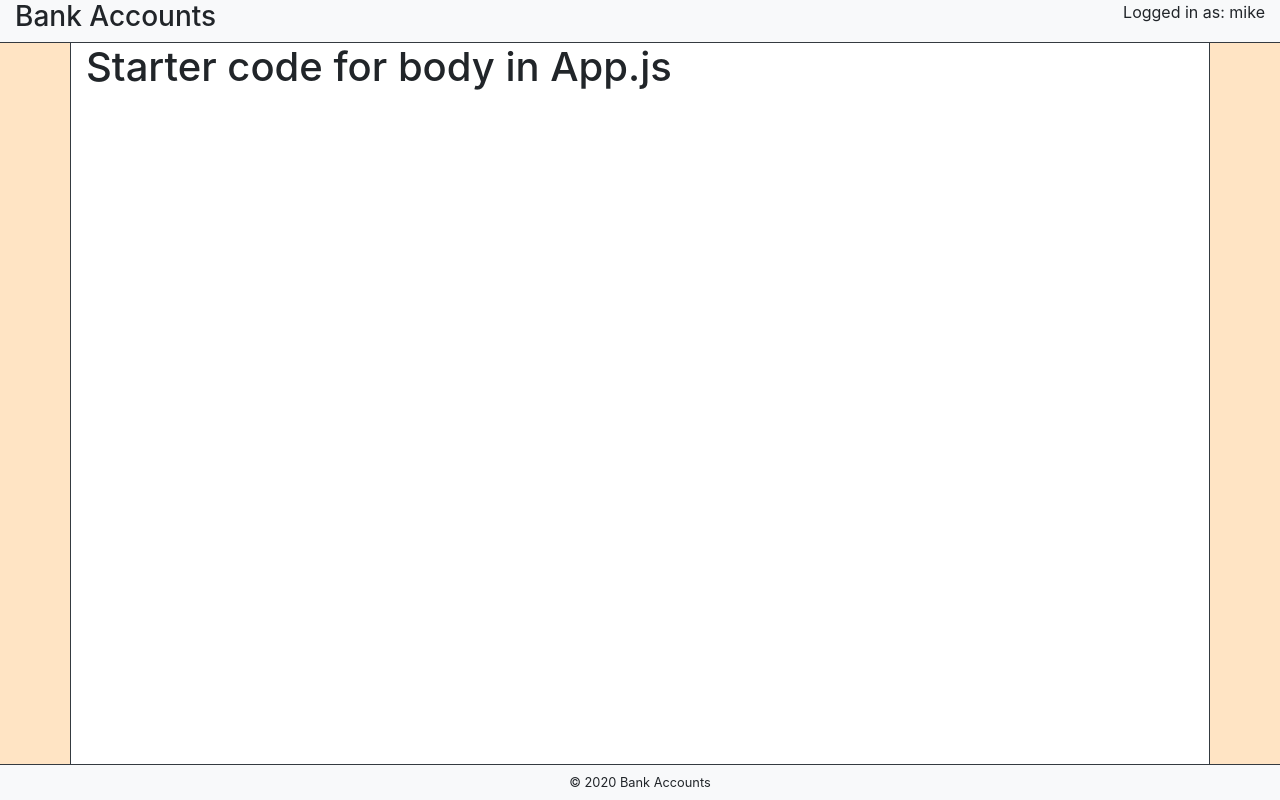
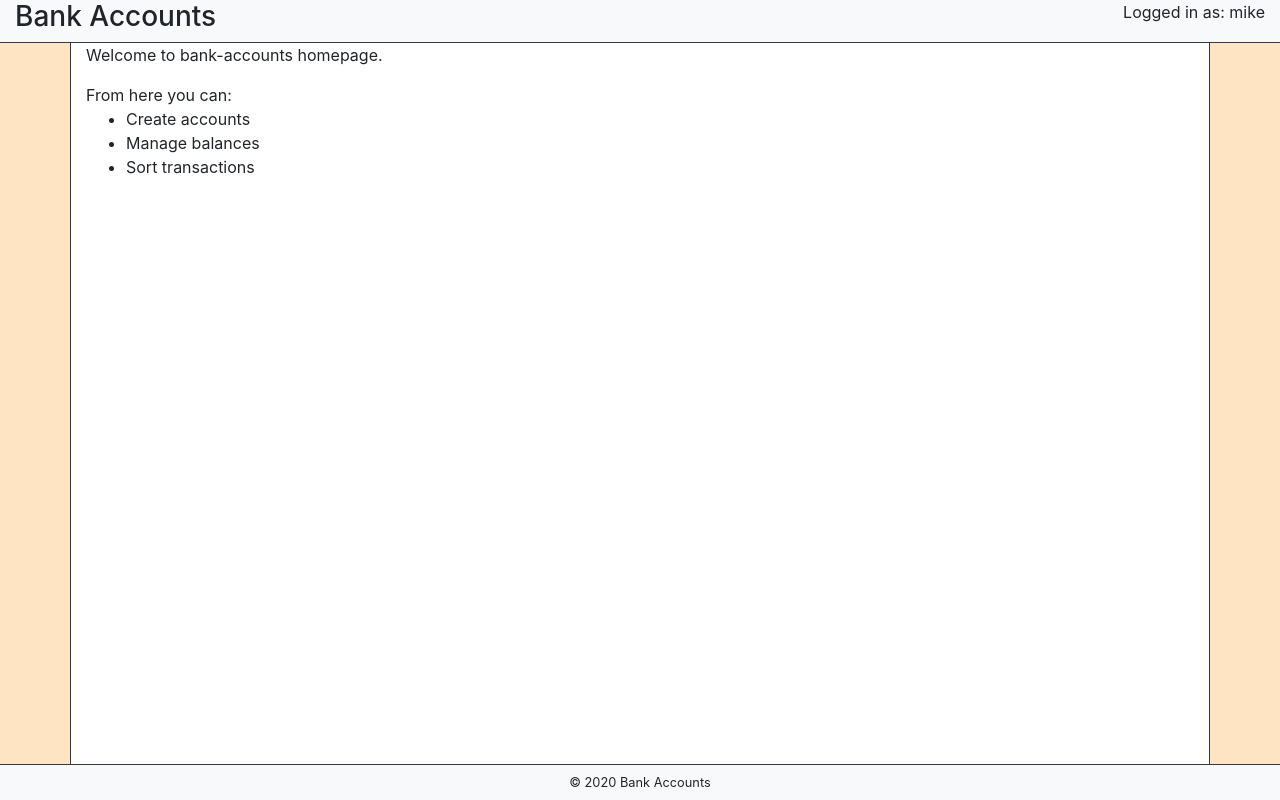
Before and after one commit to mike14747/bank-accounts, a React (Create React App) app in the folder client/: page / in a window 1280 px wide. Built offline with nearby package versions, Linux system fonts and the light colour scheme; no server answers.

Commit message:
Added userContext.js and protectedRoute.js, then included them in App.js.

```diff
--- a/client/package.json
+++ b/client/package.json
@@ -6,6 +6,7 @@
     "@testing-library/jest-dom": "^4.2.4",
     "@testing-library/react": "^9.3.2",
     "@testing-library/user-event": "^7.1.2",
+    "axios": "^0.20.0",
     "react": "^16.13.1",
     "react-dom": "^16.13.1",
     "react-router-dom": "^5.2.0",
--- a/client/src/App.js
+++ b/client/src/App.js
@@ -1,30 +1,52 @@
-import React from 'react';
-import { BrowserRouter as Router, Route, Switch } from 'react-router-dom';
+import React, { useState, useEffect } from 'react';
+import { BrowserRouter as Router, Route, Switch, Redirect } from 'react-router-dom';
+
+import UserContext from './context/userContext';
+import ProtectedRoute from './utils/protectedRoute';
+import axios from 'axios';
+
 import './css/my_style.css';
 import './css/styles.css';
+
 import Header from './components/header/header';
 import Footer from './components/footer/footer';
 import Login from './pages/login/login';
 import Dashboard from './pages/dashboard/dashboard';
 import Account from './pages/account/account';
 import NoMatch from './pages/noMatch/noMatch';
+import Home from './pages/home/home';
 
 function App() {
+    const [user, setUser] = useState(null);
+
+    useEffect(() => {
+        axios.get('/api/auth/status')
+            .then(response => {
+                response.status === 200 ? setUser(response.data.user) : setUser(null);
+            })
+            .catch((error) => {
+                console.log(error);
+                setUser(null);
+            });
+    }, []);
+
     return (
         <Router>
+            <UserContext.Provider value={[user, setUser]}>
                 <Header />
                 <div className="container flex-fill bg-white border-left border-right border-dark">
                     <Switch>
-                    <Route exact path="/">
-                        <h1>Starter code for body in App.js</h1>
+                        <Route exact path="/"><Home /></Route>
+                        <Route exact path="/login">
+                            {user ? <Redirect to="/dashboard" /> : <Login />}
                         </Route>
-                    <Route exact path="/login"><Login /></Route>
-                    <Route exact path="/dashboard"><Dashboard /></Route>
-                    <Route exact path="/account"><Account /></Route>
+                        <ProtectedRoute exact path="/dashboard" component={Dashboard} user={user} />
+                        <ProtectedRoute exact path="/account" component={Account} user={user} />
                         <Route component={NoMatch} />
                     </Switch>
                 </div>
                 <Footer />
+            </UserContext.Provider>
         </Router>
     );
 }
--- /dev/null
+++ b/client/src/context/userContext.js
@@ -0,0 +1,5 @@
+import { createContext } from 'react';
+
+const UserContext = createContext([{}, () => {}]);
+
+export default UserContext;
--- /dev/null
+++ b/client/src/pages/home/home.js
@@ -0,0 +1,22 @@
+import React from 'react';
+import Header from '../../components/header/header';
+
+const Home = () => {
+    return (
+        <div>
+            <p>
+                Welcome to bank-accounts homepage.
+            </p>
+            <p>
+                From here you can:
+                <ul>
+                    <li>Create accounts</li>
+                    <li>Manage balances</li>
+                    <li>Sort transactions</li>
+                </ul>
+            </p>
+        </div>
+    );
+};
+
+export default Home;
--- /dev/null
+++ b/client/src/utils/protectedRoute.js
@@ -0,0 +1,22 @@
+import React from 'react';
+import { Route, Redirect } from 'react-router-dom';
+import PropTypes from 'prop-types';
+
+const ProtectedRoute = ({ user, component: Component, ...rest }) => {
+    return (
+        <Route
+            {...rest}
+            render={props => user
+                ? <Component {...props} />
+                : <Redirect to={{ pathname: '/login' }} />
+            }
+        />
+    );
+};
+
+ProtectedRoute.propTypes = {
+    user: PropTypes.object,
+    component: PropTypes.func,
+};
+
+export default ProtectedRoute;
```
Also changed, not shown: 1 other file (tests, documents, lock files or other folders). Lines whose indentation alone changed are shown as unchanged.
